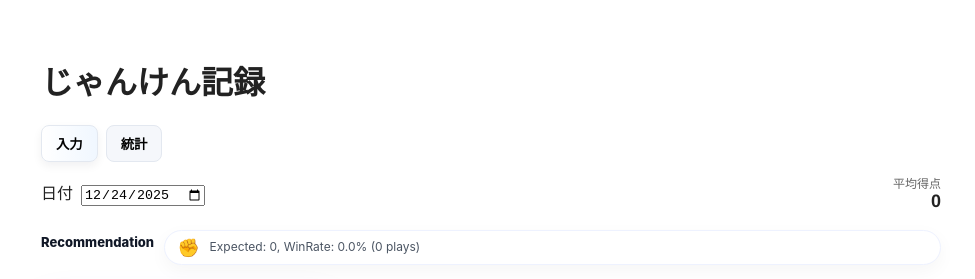
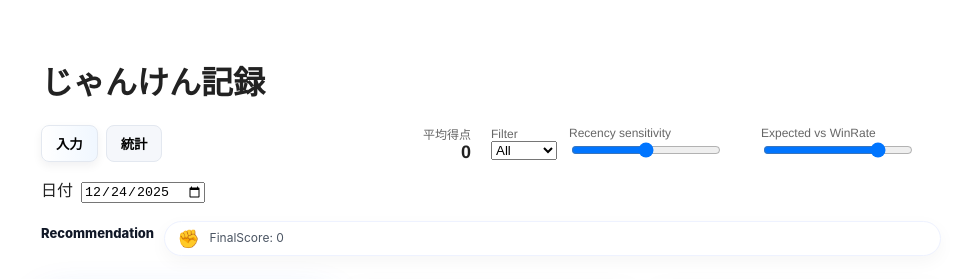
Before and after one commit to takaaki19930330-commits/janken-pwa, a React (Create React App) app: page / in a window 1280 px wide. Shown: the top 279 px of the page, without its empty margins (149-1124 px from the left). Built offline with nearby package versions, Linux system fonts and the light colour scheme; no server answers; the database is empty.

Commit message:
feat(pred): add recency weighting, window filter, alpha hybrid scoring; stats UI shows filtered graph

```diff
--- a/src/App.js
+++ b/src/App.js
@@ -2,78 +2,25 @@
 import React, { useEffect, useMemo, useState } from "react";
 import "./App.css";
 import { loadRecords, saveRecords } from "./db";
-import {
-  uploadRecord,
-  fetchRemoteRecordsAndMerge,
-  syncUp,
-  deleteRecordOnServer,
-} from "./sync";
+import { uploadRecord, fetchRemoteRecordsAndMerge, syncUp, deleteRecordOnServer } from "./sync";
 import StylishInput from "./components/StylishInput";
 import Stats from "./components/Stats";
-
-/**
- * 正規化マップ：手の表記をすべて絵文字に揃える
- */
-const HAND_NORMALIZE = {
-  "✊": "✊",
-  "グー": "✊",
-  "ぐー": "✊",
-  "グー ": "✊",
-  "GU": "✊",
-  "g": "✊",
-  "✌️": "✌️",
-  "チョキ": "✌️",
-  "ちょき": "✌️",
-  "CHOKI": "✌️",
-  "✋": "✋",
-  "パー": "✋",
-  "ぱー": "✋",
-  "PA": "✋",
-};
-
-const RESULT_NORMALIZE = {
-  "勝ち": "勝ち",
-  "負け": "負け",
-  "あいこ": "あいこ",
-  "引き分け": "あいこ",
-  "draw": "あいこ",
-  "win": "勝ち",
-  "lose": "負け",
-  "loss": "負け",
-};
 
 const SCORE_MAP = { 勝ち: 40, あいこ: 20, 負け: 10 };
 const STORAGE_KEY = "janken_records_v1";
 
-/** normalize single record: produce {date,hand,result,createdAt,...} */
+/** normalizeRecord: same as before (keeps compatibility) */
 function normalizeRecord(raw) {
   if (!raw) return null;
   const r = { ...raw };
 
-  // normalize hand
-  let rawHand = (r.hand || "").toString().trim();
-  if (HAND_NORMALIZE[rawHand]) {
-    r.hand = HAND_NORMALIZE[rawHand];
-  } else {
-    const found = Object.keys(HAND_NORMALIZE).find((k) => {
-      return k && rawHand.indexOf(k) !== -1;
-    });
-    if (found) r.hand = HAND_NORMALIZE[found];
-    else r.hand = rawHand;
-  }
+  // normalize hand basic
+  if (r.hand) r.hand = r.hand.toString().trim();
 
-  // normalize result
-  let rawRes = (r.result || "").toString().trim();
-  if (RESULT_NORMALIZE[rawRes]) r.result = RESULT_NORMALIZE[rawRes];
-  else {
-    const found = Object.keys(RESULT_NORMALIZE).find((k) =>
-      rawRes.toLowerCase().indexOf(k.toLowerCase()) !== -1
-    );
-    if (found) r.result = RESULT_NORMALIZE[found];
-    else r.result = rawRes;
-  }
+  // normalize result simple trim
+  if (r.result) r.result = r.result.toString().trim();
 
-  // ensure createdAt exists (ms)
+  // ensure createdAt number
   if (!r.createdAt) {
     if (r.created_at) r.createdAt = new Date(r.created_at).getTime();
     else r.createdAt = Date.now();
@@ -85,31 +32,89 @@ function normalizeRecord(raw) {
     }
   }
 
-  // ensure date string exists
   r.date = r.date ? r.date.toString() : new Date(r.createdAt).toISOString().slice(0, 10);
 
   return r;
+}
+
+/** utility: days between timestamp and now */
+function daysAgo(ts) {
+  const msPerDay = 1000 * 60 * 60 * 24;
+  return (Date.now() - ts) / msPerDay;
+}
+
+/** compute weighted stats for given records and options */
+function computeWeightedStats(records, options) {
+  // options: { sensitivity (0..1), alpha (0..1) }
+  const { sensitivity = 0.5, alpha = 0.8 } = options || {};
+  // map sensitivity to lambda (decay rate) - tuned constants
+  const lambda = sensitivity * 0.45; // ~0..0.45
+  const hands = ["✊", "✌️", "✋"];
+  const stats = {
+    "✊": { weightSum: 0, weightedScoreSum: 0, weightedWin: 0, count: 0 },
+    "✌️": { weightSum: 0, weightedScoreSum: 0, weightedWin: 0, count: 0 },
+    "✋": { weightSum: 0, weightedScoreSum: 0, weightedWin: 0, count: 0 },
+  };
+
+  for (const r of records) {
+    const h = r.hand;
+    if (!h || !stats[h]) continue;
+    const age = daysAgo(r.createdAt || Date.now());
+    const w = Math.exp(-lambda * age); // exponential decay by age in days
+    const score = SCORE_MAP[r.result] || 0;
+    const isWin = r.result === "勝ち" ? 1 : 0;
+    stats[h].weightSum += w;
+    stats[h].weightedScoreSum += w * score;
+    stats[h].weightedWin += w * isWin;
+    stats[h].count += 1;
+  }
+
+  // compute expected and winRate and finalScore
+  for (const h of hands) {
+    const s = stats[h];
+    s.expected = s.weightSum > 0 ? s.weightedScoreSum / s.weightSum : 0;
+    s.winRate = s.weightSum > 0 ? s.weightedWin / s.weightSum : 0;
+    // hybrid final score
+    s.finalScore = alpha * s.expected + (1 - alpha) * (s.winRate * 40);
+  }
+
+  // choose recommended
+  let recommendedHand = null;
+  let best = { finalScore: -Infinity, expected: -Infinity, winRate: -Infinity, count: -Infinity };
+  for (const h of hands) {
+    const s = stats[h];
+    if (
+      s.finalScore > best.finalScore ||
+      (s.finalScore === best.finalScore && s.expected > best.expected) ||
+      (s.finalScore === best.finalScore && s.expected === best.expected && s.count > best.count)
+    ) {
+      recommendedHand = h;
+      best = { finalScore: s.finalScore, expected: s.expected, winRate: s.winRate, count: s.count };
+    }
+  }
+
+  return { stats, recommendedHand, best };
 }
 
 export default function App() {
   const [records, setRecords] = useState([]);
   const [history, setHistory] = useState([]);
   const [selectedDate, setSelectedDate] = useState(() => new Date().toISOString().slice(0, 10));
-  const [tab, setTab] = useState("input"); // "input" | "stats"
-  const [busy, setBusy] = useState(false);
+  const [tab, setTab] = useState("input");
+  const [sensitivity, setSensitivity] = useState(0.5); // 0..1
+  const [alpha, setAlpha] = useState(0.8); // hybrid weight for expected (0..1)
+  const [windowMode, setWindowMode] = useState("ALL"); // ALL | 10 | 30 | 50
 
-  // 初期ロード：local -> merge remote -> normalize -> setRecords -> try syncUp
+  // initial load (local + remote merge)
   useEffect(() => {
     (async () => {
       try {
         let localRaw = loadRecords();
         if (!Array.isArray(localRaw)) localRaw = [];
         const localNormalized = localRaw.map(normalizeRecord).filter(Boolean);
-
         const mergedRaw = await fetchRemoteRecordsAndMerge(localNormalized);
         const merged = Array.isArray(mergedRaw) ? mergedRaw.map(normalizeRecord).filter(Boolean) : [];
-
-        // dedupe by date|result|hand|createdAt (prefer remote entries order)
+        // dedupe simple
         const seen = new Set();
         const final = [];
         merged.sort((a, b) => (a.createdAt || 0) - (b.createdAt || 0));
@@ -120,11 +125,10 @@ export default function App() {
             seen.add(k);
           }
         }
-
         setRecords(final);
-        try { await syncUp(final); } catch (e) {}
+        try { await syncUp(final); } catch {}
       } catch (e) {
-        console.warn("initial load failed", e);
+        console.warn("initial load fail", e);
         try {
           const raw = localStorage.getItem(STORAGE_KEY);
           const parsed = raw ? JSON.parse(raw) : [];
@@ -136,7 +140,7 @@ export default function App() {
     })();
   }, []);
 
-  // persist normalized records
+  // persist
   useEffect(() => {
     try {
       const normalized = (records || []).map(normalizeRecord).filter(Boolean);
@@ -144,7 +148,7 @@ export default function App() {
     } catch (e) {
       console.warn("save local failed", e);
     }
-    try { saveRecords(records); } catch (e) {}
+    try { saveRecords(records); } catch {}
   }, [records]);
 
   // add record
@@ -155,140 +159,115 @@ export default function App() {
       hand,
       createdAt: Date.now(),
     });
-
     setHistory((h) => [...h, records.slice()]);
-
     setRecords((prev) => {
       const next = [...prev, newRecord];
-      try { localStorage.setItem(STORAGE_KEY, JSON.stringify(next)); } catch (e) {}
-      uploadRecord(newRecord).then((res) => { if (!res.ok) console.warn("uploadRecord failed", res.error); }).catch(()=>{});
+      try { localStorage.setItem(STORAGE_KEY, JSON.stringify(next)); } catch {}
+      uploadRecord(newRecord).catch(() => {});
       return next;
     });
   }
 
+  // undo
   function undo() {
     if (history.length === 0) return;
     const prev = history[history.length - 1];
     setHistory((h) => h.slice(0, -1));
     setRecords(prev);
-    try { localStorage.setItem(STORAGE_KEY, JSON.stringify(prev)); } catch (e) {}
-    try { saveRecords(prev); } catch (e) {}
+    try { localStorage.setItem(STORAGE_KEY, JSON.stringify(prev)); } catch {}
+    try { saveRecords(prev); } catch {}
   }
 
-  // delete a record locally and attempt remote delete (best-effort)
+  // delete
   async function deleteRecord(target) {
     if (!window.confirm("この記録を削除しますか？（元に戻せません）")) return;
-    setBusy(true);
-    try {
-      setHistory((h) => [...h, records.slice()]);
-
-      // remove by createdAt if present, otherwise remove first matching by date/result/hand
-      const newLocal = (() => {
-        if (target.createdAt != null) {
-          return records.filter((r) => r.createdAt !== target.createdAt);
-        } else {
-          let removed = false;
-          return records.filter((r) => {
-            if (removed) return true;
-            if (r.date === target.date && r.result === target.result && r.hand === target.hand) {
-              removed = true;
-              return false;
-            }
-            return true;
-          });
-        }
-      })();
-
-      setRecords(newLocal);
-      try { localStorage.setItem(STORAGE_KEY, JSON.stringify(newLocal)); } catch (e) {}
-
-      // best-effort server delete
-      try {
-        const res = await deleteRecordOnServer(target);
-        if (!res.ok) console.warn("remote delete failed", res.error);
-      } catch (e) {
-        console.warn("deleteRecordOnServer exception", e);
-      }
-    } finally {
-      setBusy(false);
-    }
+    setHistory((h) => [...h, records.slice()]);
+    const newLocal = records.filter((r) => r.createdAt !== target.createdAt);
+    setRecords(newLocal);
+    try { localStorage.setItem(STORAGE_KEY, JSON.stringify(newLocal)); } catch {}
+    try { await deleteRecordOnServer(target); } catch {}
   }
 
-  // sorted newest-first
+  // filtered by windowMode (most recent N records) — before weighting
+  const filteredByWindow = useMemo(() => {
+    if (!records || records.length === 0) return [];
+    if (windowMode === "ALL") return records.slice();
+    const n = Number(windowMode);
+    if (isNaN(n) || n <= 0) return records.slice();
+    return records.slice(-n);
+  }, [records, windowMode]);
+
+  // compute recommendation using weighted stats on filteredRecords
+  const weighted = useMemo(() => {
+    return computeWeightedStats(filteredByWindow, { sensitivity, alpha });
+  }, [filteredByWindow, sensitivity, alpha]);
+
+  // sorted for display: newest first
   const sortedRecords = useMemo(() => {
-    return [...records].sort((a, b) => {
-      const ta = a.createdAt ?? 0;
-      const tb = b.createdAt ?? 0;
-      if (tb !== ta) return tb - ta;
-      if (a.date && b.date) return b.date.localeCompare(a.date);
-      return 0;
-    });
-  }, [records]);
+    return [...filteredByWindow].sort((a, b) => (b.createdAt || 0) - (a.createdAt || 0));
+  }, [filteredByWindow]);
 
-  // compute average
   const averageScore = useMemo(() => {
-    if (!records || records.length === 0) return 0;
-    const sum = records.reduce((acc, r) => acc + (SCORE_MAP[r.result] || 0), 0);
-    return Math.round((sum / records.length) * 100) / 100;
-  }, [records]);
-
-  // prediction (keeps existing behavior — works with normalized hand/result)
-  const prediction = useMemo(() => {
-    const hands = ["✊", "✌️", "✋"];
-    const statsByHand = {
-      "✊": { count: 0, win: 0, draw: 0, lose: 0, expected: 0 },
-      "✌️": { count: 0, win: 0, draw: 0, lose: 0, expected: 0 },
-      "✋": { count: 0, win: 0, draw: 0, lose: 0, expected: 0 },
-    };
-
-    for (const r of records) {
-      const h = r.hand;
-      if (!h || !statsByHand[h]) continue;
-      statsByHand[h].count += 1;
-      if (r.result === "勝ち") statsByHand[h].win += 1;
-      else if (r.result === "あいこ") statsByHand[h].draw += 1;
-      else if (r.result === "負け") statsByHand[h].lose += 1;
-    }
-
-    for (const h of hands) {
-      const s = statsByHand[h];
-      if (s.count === 0) {
-        s.expected = 0;
-        s.winRate = 0;
-      } else {
-        s.expected = (s.win * SCORE_MAP["勝ち"] + s.draw * SCORE_MAP["あいこ"] + s.lose * SCORE_MAP["負け"]) / s.count;
-        s.winRate = s.win / s.count;
-      }
-    }
-
-    let recommendedHand = null;
-    let best = { expected: -Infinity, winRate: -Infinity, count: -Infinity };
-    for (const h of ["✊", "✌️", "✋"]) {
-      const s = statsByHand[h];
-      if (
-        s.expected > best.expected ||
-        (s.expected === best.expected && s.winRate > best.winRate) ||
-        (s.expected === best.expected && s.winRate === best.winRate && s.count > best.count)
-      ) {
-        recommendedHand = h;
-        best = { expected: s.expected, winRate: s.winRate, count: s.count };
-      }
-    }
-
-    const reason = recommendedHand
-      ? `Expected: ${Math.round(best.expected * 100) / 100}, WinRate: ${(best.winRate * 100).toFixed(1)}% (${best.count} plays)`
-      : "No data";
-
-    return { statsByHand, recommendedHand, reason };
-  }, [records]);
+    if (!filteredByWindow || filteredByWindow.length === 0) return 0;
+    const sum = filteredByWindow.reduce((acc, r) => acc + (SCORE_MAP[r.result] || 0), 0);
+    return Math.round((sum / filteredByWindow.length) * 100) / 100;
+  }, [filteredByWindow]);
 
   return (
     <div className="container">
       <h1>じゃんけん記録</h1>
 
-      <div style={{ display: "flex", gap: 8, marginBottom: 12 }}>
-        <button className={`tab ${tab === "input" ? "active" : ""}`} onClick={() => setTab("input")}>入力</button>
-        <button className={`tab ${tab === "stats" ? "active" : ""}`} onClick={() => setTab("stats")}>統計</button>
+      <div style={{ display: "flex", gap: 12, alignItems: "center", marginBottom: 14 }}>
+        <div style={{ display: "flex", gap: 8 }}>
+          <button className={`tab ${tab === "input" ? "active" : ""}`} onClick={() => setTab("input")}>入力</button>
+          <button className={`tab ${tab === "stats" ? "active" : ""}`} onClick={() => setTab("stats")}>統計</button>
+        </div>
+
+        <div style={{ marginLeft: "auto", display: "flex", gap: 12, alignItems: "center" }}>
+          <div style={{ textAlign: "right", marginRight: 8 }}>
+            <div style={{ fontSize: 12, color: "#666" }}>平均得点</div>
+            <div style={{ fontSize: 18, fontWeight: 700 }}>{averageScore}</div>
+          </div>
+
+          {/* Window filter */}
+          <div>
+            <label style={{ fontSize: 12, color: "#666", display: "block" }}>Filter</label>
+            <select value={windowMode} onChange={(e)=>setWindowMode(e.target.value)}>
+              <option value="ALL">All</option>
+              <option value="10">Last 10</option>
+              <option value="30">Last 30</option>
+              <option value="50">Last 50</option>
+            </select>
+          </div>
+
+          {/* sensitivity */}
+          <div style={{ minWidth: 180 }}>
+            <label style={{ fontSize: 12, color: "#666", display: "block" }}>Recency sensitivity</label>
+            <input
+              type="range"
+              min={0}
+              max={1}
+              step={0.01}
+              value={sensitivity}
+              onChange={(e)=>setSensitivity(Number(e.target.value))}
+              style={{ width: 150 }}
+            />
+          </div>
+
+          {/* alpha */}
+          <div style={{ minWidth: 180 }}>
+            <label style={{ fontSize: 12, color: "#666", display: "block" }}>Expected vs WinRate</label>
+            <input
+              type="range"
+              min={0}
+              max={1}
+              step={0.05}
+              value={alpha}
+              onChange={(e)=>setAlpha(Number(e.target.value))}
+              style={{ width: 150 }}
+            />
+          </div>
+        </div>
       </div>
 
       {tab === "input" ? (
@@ -298,24 +277,19 @@ export default function App() {
               日付
               <input type="date" value={selectedDate} onChange={(e)=>setSelectedDate(e.target.value)} style={{ marginLeft: 8 }} />
             </label>
-
-            <div style={{ marginLeft: "auto", textAlign: "right" }}>
-              <div style={{ fontSize: 12, color: "#666" }}>平均得点</div>
-              <div style={{ fontSize: 18, fontWeight: 700 }}>{averageScore}</div>
-            </div>
           </div>
 
           <StylishInput
             onAdd={addRecord}
-            defaultHand="✊"
+            defaultHand={weighted.recommendedHand || "✊"}
             defaultResult="勝ち"
-            recommendedHand={prediction.recommendedHand}
-            recommendationReason={prediction.reason}
-            predictionStats={prediction.statsByHand}
+            recommendedHand={weighted.recommendedHand}
+            recommendationReason={`FinalScore: ${Math.round((weighted.best.finalScore||0)*100)/100}`}
+            predictionStats={Object.fromEntries(Object.entries(weighted.stats).map(([k,v])=>[k, {expected: v.expected, winRate: v.winRate, count: v.count}]))}
           />
 
           <div style={{ marginTop: 18 }}>
-            <button onClick={undo} style={{ padding: "8px 12px", borderRadius: 8 }} disabled={busy}>↩ 戻る</button>
+            <button onClick={undo} style={{ padding: "8px 12px", borderRadius: 8 }}>↩ 戻る</button>
           </div>
 
           <div style={{ marginTop: 24 }}>
@@ -337,7 +311,7 @@ export default function App() {
                     <td style={{ padding: "8px 0" }}>{r.result}</td>
                     <td style={{ padding: "8px 0" }}>{SCORE_MAP[r.result] ?? 0}</td>
                     <td style={{ padding: "8px 0" }}>
-                      <button onClick={() => deleteRecord(r)} disabled={busy} style={{ marginRight: 8 }}>削除</button>
+                      <button onClick={() => deleteRecord(r)} style={{ marginRight: 8 }}>削除</button>
                     </td>
                   </tr>
                 ))}
@@ -346,7 +320,11 @@ export default function App() {
           </div>
         </>
       ) : (
-        <Stats records={records} scoreMap={SCORE_MAP} />
+        <Stats
+          records={filteredByWindow}
+          scoreMap={SCORE_MAP}
+          sensitivity={sensitivity}
+        />
       )}
     </div>
   );
--- a/src/components/Stats.jsx
+++ b/src/components/Stats.jsx
@@ -1,99 +1,145 @@
 // src/components/Stats.jsx
 import React, { useMemo } from "react";
-import CumulativeChart from "./CumulativeChart";
 
-const SCORE_MAP = { 勝ち: 40, あいこ: 20, 負け: 10 };
-
-export default function Stats({ records, scoreMap = SCORE_MAP }) {
-  // group by date and compute daily average or cumulative average by date
-  const dates = useMemo(() => {
+/**
+ * Stats
+ * Props:
+ *  - records: array of normalized records (already filtered by window)
+ *  - scoreMap: { 勝ち:40, あいこ:20, 負け:10 }
+ *  - sensitivity (optional) : to reflect weighting visuals (not required)
+ */
+export default function Stats({ records = [], scoreMap = {}, sensitivity = 0.5 }) {
+  // group by date -> compute average score per date
+  const daily = useMemo(() => {
     const map = new Map();
     for (const r of records) {
-      const d = r.date || "";
+      const d = r.date || new Date(r.createdAt).toISOString().slice(0,10);
       if (!map.has(d)) map.set(d, []);
-      map.get(d).push(r);
+      map.get(d).push(scoreMap[r.result] || 0);
     }
-    // sort dates ascending
-    const arr = Array.from(map.entries())
-      .map(([date, arr]) => {
-        const avg = arr.reduce((s, x) => s + (scoreMap[x.result] || 0), 0) / arr.length;
-        return { date, avg };
-      })
-      .sort((a, b) => a.date.localeCompare(b.date));
+    const arr = Array.from(map.entries()).map(([date, scores]) => {
+      const avg = scores.reduce((a,b)=>a+b,0)/scores.length;
+      return { date, avg, count: scores.length };
+    });
+    // sort by date ascending so timeline left->right
+    arr.sort((a,b)=> a.date.localeCompare(b.date));
     return arr;
   }, [records, scoreMap]);
 
-  // cumulative average up to each date
-  const cumulative = useMemo(() => {
-    const out = [];
-    let sum = 0;
-    let count = 0;
-    for (const d of dates) {
-      // approximate: treat daily avg as if multiple items? we will weight by 1 per day
-      // better: compute cumulative by counting all individual records up to that date
-      // Build from full records for accuracy
+  // compute hand aggregate stats (unweighted simple)
+  const handStats = useMemo(() => {
+    const hands = ["✊","✌️","✋"];
+    const out = { "✊":{count:0,win:0}, "✌️":{count:0,win:0}, "✋":{count:0,win:0} };
+    for (const r of records) {
+      const h = r.hand;
+      if (!out[h]) continue;
+      out[h].count += 1;
+      if (r.result === "勝ち") out[h].win += 1;
     }
-    // Accurate approach: sort records by date, compute running average per date-end
-    const grouped = {};
-    for (const r of records) {
-      grouped[r.date] = grouped[r.date] || [];
-      grouped[r.date].push(r);
+    for (const k of hands) {
+      const s = out[k];
+      s.winRate = s.count ? s.win / s.count : 0;
+      s.avgScore = s.count ? ( (s.win * 40 + (s.count - s.win) * 10) / s.count ) : 0; // rough
     }
-    const sortedDates = Object.keys(grouped).sort();
-    let runningSum = 0;
-    let runningCount = 0;
-    const result = [];
-    for (const dt of sortedDates) {
-      for (const rec of grouped[dt]) {
-        runningSum += scoreMap[rec.result] || 0;
-        runningCount += 1;
-      }
-      result.push({
-        date: dt,
-        cumulativeAvg: runningCount ? runningSum / runningCount : 0,
-      });
+    return out;
+  }, [records]);
+
+  // recommended (visual) - pick best avgScore naive
+  const recommended = useMemo(() => {
+    const hands = ["✊","✌️","✋"];
+    let best = { hand:null, score:-Infinity };
+    for (const h of hands) {
+      const s = handStats[h];
+      if (s && s.avgScore > best.score) { best = {hand:h, score:s.avgScore}; }
     }
-    return result;
-  }, [records, scoreMap]);
+    return best;
+  }, [handStats]);
 
-  const overallAvg = useMemo(() => {
-    if (!records || records.length === 0) return 0;
-    const sum = records.reduce((acc, r) => acc + (scoreMap[r.result] || 0), 0);
-    return Math.round((sum / records.length) * 100) / 100;
-  }, [records, scoreMap]);
+  // styles (simple inline)
+  const containerStyle = {
+    display: "flex",
+    flexDirection: "column",
+    gap: 16,
+  };
+  const timelineWrap = {
+    overflowX: "auto",
+    display: "flex",
+    gap: 12,
+    paddingBottom: 6,
+  };
+  const cardStyle = {
+    minWidth: 160,
+    background: "white",
+    borderRadius: 12,
+    padding: 12,
+    boxShadow: "0 8px 20px rgba(2,6,23,0.04)",
+    display: "flex",
+    flexDirection: "column",
+    gap: 8,
+    alignItems: "stretch",
+  };
+  const barBg = { height: 12, background: "#f3f4f6", borderRadius: 999, overflow: "hidden" };
+  const barFill = (pct) => ({ width: `${pct}%`, height: "100%", background: "#dc2626" });
 
   return (
-    <div style={{ padding: 8 }}>
-      <div style={{ display: "flex", justifyContent: "space-between", alignItems: "center", marginBottom: 12 }}>
-        <h2 style={{ margin: 0 }}>統計</h2>
-        <div style={{ textAlign: "right" }}>
-          <div style={{ fontSize: 12, color: "#666" }}>平均得点</div>
-          <div style={{ fontSize: 20, fontWeight: 700 }}>{overallAvg}</div>
-        </div>
+    <div style={containerStyle}>
+      <div style={{display:"flex", justifyContent:"space-between", alignItems:"center"}}>
+        <h2 style={{margin:0}}>平均得点の推移</h2>
+        <div style={{fontSize:12, color:"#666"}}>Swipe →</div>
       </div>
 
-      <div style={{ marginBottom: 12 }}>
-        <CumulativeChart data={cumulative} expectedBaseline={(40 + 20 + 10) / 3} />
+      <div style={timelineWrap}>
+        {daily.length === 0 && (
+          <div style={{padding:12, color:"#666"}}>No data</div>
+        )}
+        {daily.map((d) => {
+          // percent scale: max 40
+          const pct = Math.round((d.avg / 40) * 100);
+          return (
+            <div key={d.date} style={cardStyle}>
+              <div style={{fontWeight:800}}>{d.date}</div>
+              <div style={{fontSize:12, color:"#666"}}>{d.count} plays</div>
+              <div style={{display:"flex", gap:8, alignItems:"center"}}>
+                <div style={{flex:1}}>
+                  <div style={barBg}>
+                    <div style={barFill(pct)} />
+                  </div>
+                </div>
+                <div style={{minWidth:44, textAlign:"right", fontWeight:700}}>{Math.round(d.avg*100)/100}</div>
+              </div>
+            </div>
+          );
+        })}
       </div>
 
-      <div style={{ marginTop: 12 }}>
-        <h3 style={{ marginBottom: 8 }}>日別サマリ</h3>
-        <table style={{ width: "100%", borderCollapse: "collapse" }}>
-          <thead>
-            <tr>
-              <th style={{ textAlign: "left" }}>日付</th>
-              <th style={{ textAlign: "left" }}>累積平均</th>
-            </tr>
-          </thead>
-          <tbody>
-            {cumulative.map((c) => (
-              <tr key={c.date}>
-                <td style={{ padding: "8px 0" }}>{c.date}</td>
-                <td style={{ padding: "8px 0" }}>{Math.round(c.cumulativeAvg * 100) / 100}</td>
-              </tr>
-            ))}
-          </tbody>
-        </table>
+      <div style={{display:"flex", gap:12, alignItems:"flex-start", flexWrap:"wrap"}}>
+        <div style={{flex:1, minWidth:220, background:"white", padding:12, borderRadius:12, boxShadow:"0 8px 20px rgba(2,6,23,0.04)"}}>
+          <div style={{fontWeight:800, marginBottom:8}}>Hand summary</div>
+          {["✊","✌️","✋"].map((h)=> {
+            const s = handStats[h];
+            return (
+              <div key={h} style={{display:"flex", justifyContent:"space-between", marginBottom:6, alignItems:"center"}}>
+                <div>
+                  <div style={{fontWeight:700}}>{h}</div>
+                  <div style={{fontSize:12, color:"#666"}}>{s.count} plays • W: {(s.winRate*100).toFixed(0)}%</div>
+                </div>
+                <div style={{fontWeight:800}}>{Math.round(s.avgScore*100)/100}</div>
+              </div>
+            );
+          })}
+        </div>
+
+        <div style={{width:220, background:"white", padding:12, borderRadius:12, boxShadow:"0 8px 20px rgba(2,6,23,0.04)"}}>
+          <div style={{fontWeight:800}}>Recommended</div>
+          {recommended.hand ? (
+            <>
+              <div style={{fontSize:32, margin:"8px 0"}}>{recommended.hand}</div>
+              <div style={{fontWeight:800}}>{Math.round(recommended.score*100)/100}</div>
+            </>
+          ) : (
+            <div style={{color:"#666"}}>No recommendation</div>
+          )}
+        </div>
       </div>
     </div>
   );
```
